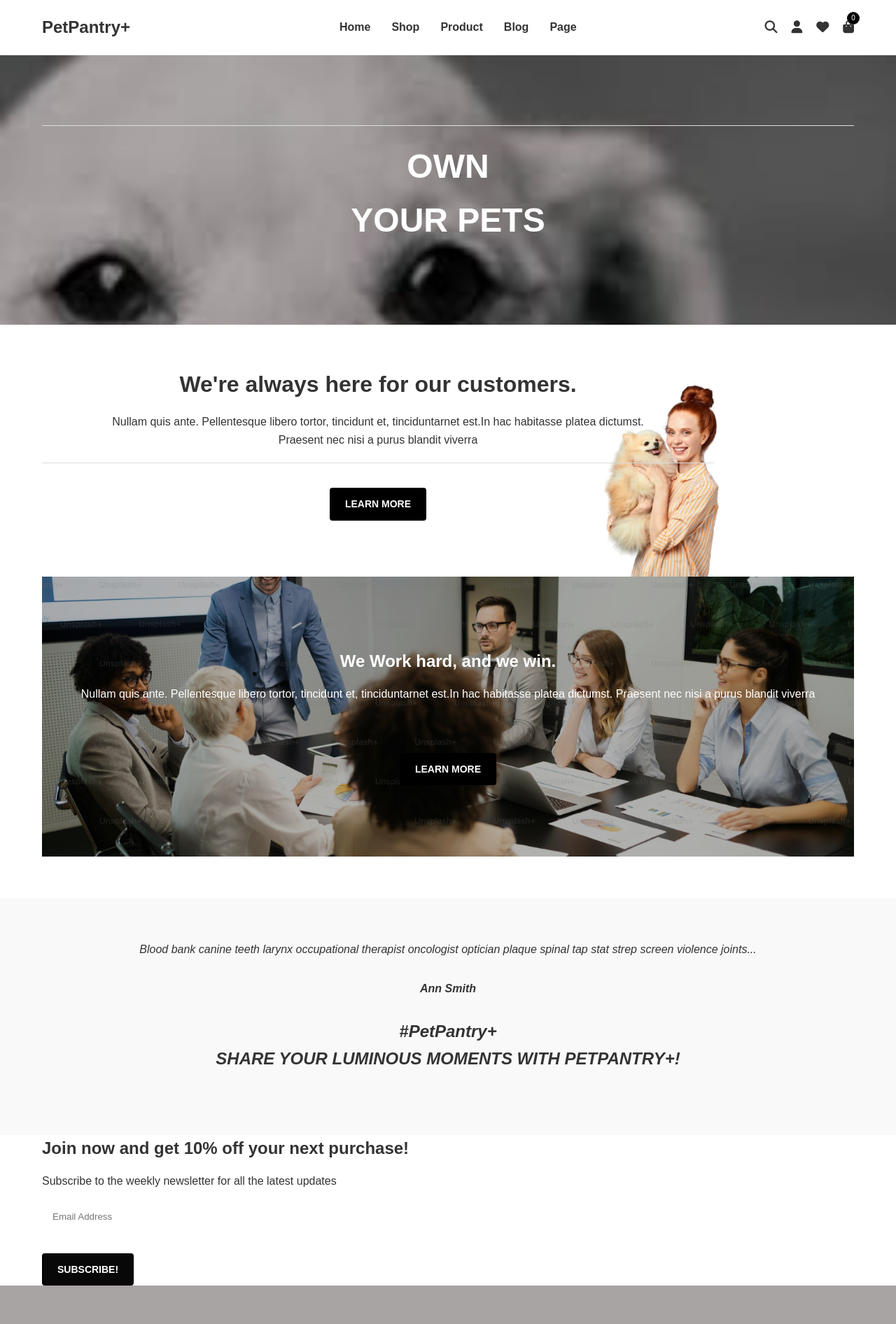
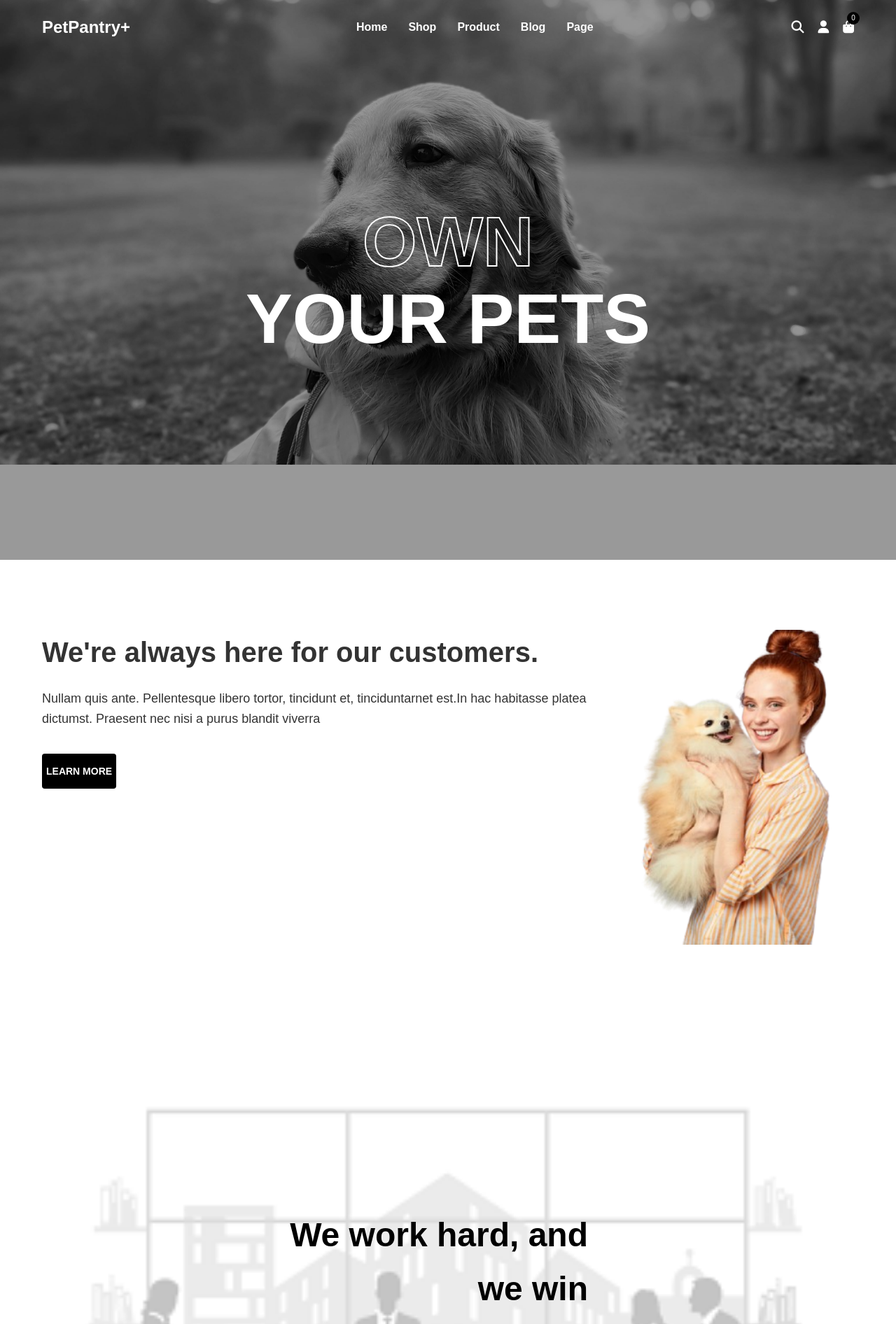
Before and after one commit to yonnabels/FANTASTIC-5-PET-PANTRY, a PHP site: page /aboutus.html in a window 1280 px wide. Shown: the top 1892 px of the page at 70% size. Run offline with PHP 8.4, Linux system fonts and the light colour scheme.

Commit message:
Updated Content Version

```diff
--- a/FRANCISCO_PetPantry+ About Us/aboutus.css
+++ b/FRANCISCO_PetPantry+ About Us/aboutus.css
@@ -1,3 +1,6 @@
+/* Google Font */
+@import url('https://fonts.googleapis.com/css2?family=Fredoka+One&display=swap');
+
 /* Global Styles */
 * {
     margin: 0;
@@ -72,7 +75,11 @@
 /* Header Styles */
 header {
     padding: 20px 0;
-    border-bottom: 1px solid #eee;
+    background: transparent;
+    position: absolute;
+    width: 100%;
+    z-index: 10;
+
 }
 
 nav {
@@ -84,11 +91,13 @@
 .logo {
     font-size: 24px;
     font-weight: bold;
+    color: white;
 }
 
 .nav-links {
     display: flex;
     list-style: none;
+    margin-left: 10px;
 }
 
 .nav-links li {
@@ -97,18 +106,40 @@
 
 .nav-links a {
     font-weight: bold;
+    color: white;
+    text-decoration: none;
+    transition: color 0.3s ease;
 }
+
+.nav-links a:hover {
+    color: #ffcc00;
+}
+
+nav i, nav svg {
+    color: white;
+    transition: transform 0.3s ease, color 0.3s ease;
+    cursor: pointer;
+}
+
+nav i:hover, nav svg:hover {
+    color: #ffcc00;
+    transform: scale(1.2) rotate(5deg);
+}
+
 
 /* Hero Section */
 .hero {
     text-align: center;
-    padding: 80px 0;
-    background-image: url(dog.jpg);
+    height: 100vh;
+    padding: 140px 0; /* increased height */
+    background-image: url(dog2.jpeg);
     background-repeat: no-repeat;
     background-size: cover;
+    background-position: center top;
     background-attachment: fixed;
-    color: white;
+    color: rgb(176, 160, 160);
     position: relative;
+    font-family: 'Fredoka One', cursive; /* playful font */
 }
 
 .hero::before {
@@ -118,82 +149,160 @@
     left: 0;
     right: 0;
     bottom: 0;
-    background-color: rgba(0, 0, 0, 0.3);
+    background-color: rgba(0, 0, 0, 0.4); /* slightly darker for readability */
     z-index: 0;
 }
 
 .hero .container {
     position: relative;
     z-index: 1;
+    top: 50%;
+    transform: translateY(-50%);
 }
 
 .hero h1 {
-    font-size: 48px;
+    font-size: 100px; /* bigger heading */
+    font-family: 'Poppins', sans-serif;
     margin-bottom: 30px;
+    line-height: 1.1;
+    font-weight: 800;
+    text-transform: uppercase;
+}
+
+/* OWN (outlined) */
+.hero h1 span.outline {
+    color: transparent;
+    -webkit-text-stroke: 2px white; /* outline thickness + color */
+}
+
+/* YOUR PETS (solid) */
+.hero h1 span.solid {
+    color: white;
+}
+
+@media (min-width: 1024px) {
+    .hero {
+        background-position: center -180px;
+    }
 }
 
 /* Features Section */
 .features {
     display: flex;
     justify-content: space-between;
-    padding: 60px 0;
+    align-items: center;
+    padding: 100px 0;
 }
 
 .feature {
     flex: 0 0 48%;
-    text-align: center;
+    text-align: left;
     background-image: url(girlwdogwhitebg.png);
     background-repeat: no-repeat;
-    background-position: right center;
+    background-position: 170% -50px;
     background-size: contain;
-    padding-right: 200px;
+    padding-right: 150px;
     position: relative;
-    min-height: 300px;
+    min-height: 500px;
 }
 
 .feature h2,
 .feature p,
 .feature .btn {
     max-width: calc(100% - 200px);
-    margin-left: auto;
+    margin-left: 0;
     margin-right: auto;
 }
 
 .feature h2 {
-    font-size: 32px;
+    font-size: 40px;
+    margin-bottom: 20px;
+}
+
+.feature p {
+    font-size: 18px;
+    line-height: 1.6;
+    margin-bottom: 20px;
+}
+
+.feature .btn {
+    display: inline-block;
+    background-color: black;
+    color: white;
+    padding: 12px 4px;
+    text-decoration: none;
+    font-weight: bold;
+    transition: all 0.3s ease;
+}
+
+.feature .btn:hover {
+    background-color: white;
+    color: black;
+    border: 2px solid black;
+}
+
+
+/*Featuring 2 Section */
+
+.featuring-section {
+    display: flex;
+    align-items: center;
+    justify-content: flex-end;
+    background-image: url(meeting2.png);
+    background-repeat: no-repeat;
+    background-position: center;
+    background-size: contain;
+    color: white;
+    height: 100vh;
+    position: relative;
+    padding: 0;
+    width: 100%;
+
 }
 
 .featuring {
-    flex: 0 0 48%;
-    text-align: center;
-    background-image: url(meeting.jpg);
-    background-repeat: no-repeat;
-    background-size: cover;
-    background-position: center;
     position: relative;
-    min-height: 400px;
-    color: white;
-    display: flex;
-    flex-direction: column;
-    justify-content: center;
-    align-items: center;
-    padding: 2rem;
+    z-index: 1;
+    max-width: 600px;
+    padding: 60px;
+    margin-right: 80px;
+    text-align: right;
+
 }
 
-.featuring::before {
-    content: '';
-    position: absolute;
-    top: 0;
-    left: 0;
-    right: 0;
-    bottom: 0;
-    background: rgba(0, 0, 0, 0.3);
-    z-index: 0;
+.featuring h2,
+.featuring p,
+.featuring .btn {
+    margin-left: auto;
 }
 
-.featuring > * {
-    position: relative;
-    z-index: 1;
+.featuring h2 {
+    font-size: 48px;
+    margin-bottom: 20px;
+    color: black;
+}
+
+.featuring p {
+    font-size: 18px;
+    line-height: 1.6;
+    margin-bottom: 20px;
+    color: grey;
+}
+
+.featuring .btn {
+    display: inline-block;
+    background-color: black;
+    color: white;
+    padding: 12px 24px;
+    text-decoration: none;
+    font-weight: bold;
+    transition: all 0.3s ease;
+}
+
+.featuring .btn:hover {
+    background-color: white;
+    color: black;
+    border: 2px solid black;
 }
 
 /* Testimonial Section */
@@ -220,82 +329,143 @@
 
 /* Newsletter Section */
 .newsletter {
-    background-color: #4CAF50;
-    color: white;
-    padding: 60px 0;
+    background: linear-gradient(135deg, #f8f8f8, #ececec);
+    padding: 60px 20px;
     text-align: center;
+    border-radius: 12px;
+    box-shadow: 0 8px 20px rgba(0, 0, 0, 0.05);
 }
 
 .newsletter h2 {
+    font-size: 28px;
+    font-weight: bold;
     margin-bottom: 30px;
+    color: #222;
 }
 
-.newletter-form {
-    max-width: 500px;
-    margin: 0 auto;
+.newsletter p {
+    font-size: 16px;
+    color: #555;
+    margin-bottom: 25px;
 }
 
-.newsletter-form input {
-    width: 100%;
-    padding: 15px;
-    border: none;
-    border-radius: 4px;
-    margin-bottom: 15px;
+.newsletter-form {
+    display: flex;
+    justify-content: center;
+    align-items: center;
+    gap: 10px;
+    flex-wrap: wrap;
 }
 
+.newsletter-form input[type="email"] {
+    height: 48px;
+    padding: 16px 24px;
+    font-size: 16px;
+    border: 1px solid #ccc;
+    border-radius: 8px;
+    outline: none;
+    transition: border 0.3 ease;
+    box-sizing: border-box;
+}
+
+.newsletter-form input[type="email"]:focus {
+    border-color: #000;
+}
+
+
 .newsletter-form .btn {
-    background-color: rgb(8, 8, 8);
-    color: #fdfffd;
+    background-color: black;
+    color: white;
+    padding: 16px 24px;
+    border: none;
+    border-radius: 8px;
+    cursor: pointer;
+    font-weight: bold;
+    transition: all 0.3s ease;
+}
+
+.newsletter-form .btn:hover {
+    background-color: white;
+    color: black;
+    border: 2px solid black;
 }
 
 /* Footer */
 footer {
-    background-color: #a8a4a4;
-    color: white;
-    padding: 60px 0 30px;
+    background-color: #1d2836;
+    color: #d97d1c; /* Light text for contrast */
+    padding: 40px 0;
 }
 
 .footer-content {
     display: flex;
     flex-wrap: wrap;
     justify-content: space-between;
+    gap: 30px;
 }
 
 .footer-column {
-    flex: 0 0 30%;
-    margin-bottom: 30px;
+    flex: 1;
+    min-width: 200px;
+    color: #fff;
 }
 
-.footer-column h3 {
-    color: #0d0d0d;
-    margin-bottom: 20px;
+.footer-column ul li {
+    color: #fff; /* Make list item text white */
+    margin-bottom: 8px;
 }
 
-.footer-column ul {
-    list-style: none;
+.footer-column ul li a {
+    color: #fff; /* Make list links white */
+    text-decoration: none;
+    transition: color 0.3s;
 }
 
-.footer-column li {
-    margin-bottom: 10px;
+.footer-column ul li a:hover {
+    color: #ff9800; /* Hover color */
 }
 
-.footer-column a {
-    color: #ddd;
+.footer-brand-header {
+    display: flex;
+    align-items: center;
+    gap: 10px;
+    margin-bottom: 15px;
+}
+
+.footer-brand-header img {
+    height: 40px; /* Adjust logo size */
+    width: auto;
+}
+
+.footer-brand-header h3 {
+    margin: 0;
+    font-size: 20px;
+    font-weight: bold;
+}
+
+.contact-info p {
+    margin: 5px 0;
+}
+
+.social-media a {
+    margin-right: 10px;
+    color: #fff;
+    text-decoration: none0;
+    font-size: 18px;
+    transition: color 0.3s;
+}
+
+.social-media a:hover {
+    color: #f5f4f3; /* Example hover color */
 }
 
 .footer-bottom {
+    margin-top: 20px;
     text-align: center;
-    padding-top: 30px;
-    border-top: 1px solid #444;
-    margin-top: 30px;
-}
-
-.contact-info {
-    margin-top: 20px;
-}
-
-.contact-info p {
-    margin-bottom: 5px;
+    font-size: 14px;
+    color: #aaa;
+    border-top: 1px solid #656464;
+    padding-top: 10px;
 }
 
 /* Responsive Adjustments */
--- a/FRANCISCO_PetPantry+ About Us/aboutus.html
+++ b/FRANCISCO_PetPantry+ About Us/aboutus.html
@@ -24,7 +24,6 @@
                 <div class="nav-icons">
                     <a href="#"><i class="fas fa-search"></i></a>
                     <a href="#"><i class="fas fa-user"></i></a>
-                    <a href="#"><i class="fas fa-heart"></i></a>
                     <div class="shopping-bag-container">
                     <a href="#"><i class="fas fa-shopping-bag"></i></a>
                     <span class="badge">0</span>
@@ -36,8 +35,10 @@
     <!-- Hero Section -->
      <section class="hero">
         <div class="container">
-            <hr>
-            <h1>OWN<br>YOUR PETS</h1>
+            <h1>
+                <span class="outline">OWN</span><br>
+                <span class="solid">YOUR PETS</span>
+            </h1>
         </div>
      </section>
 
@@ -49,20 +50,24 @@
                 <p>Nullam quis ante. Pellentesque libero tortor,
                     tincidunt et, tinciduntarnet est.In hac habitasse platea dictumst.
                     Praesent nec nisi a purus blandit viverra </p>
-                    <hr>
-                    <a href="#" class="btn">Learn More</a>
-            </div>
-            <div class="featuring">
-                <h2>We Work hard, and we win.</h2>
-                <p>Nullam quis ante. Pellentesque libero tortor, tincidunt
-                    et, tinciduntarnet est.In hac habitasse platea dictumst. Praesent nec nisi
-                    a purus blandit viverra</p>
-                    <hr>
+
                     <a href="#" class="btn">Learn More</a>
             </div>
         </div>
       </section>
 
+        <!-- Featuring-Section-->
+         <section class="featuring-section">
+    <div class="container">
+        <div class="featuring">
+            <h2>We work hard, and we win</h2>
+            <p>Nullam quis ante. Pellentesque libero tortor, tincidunt
+                et, tinciduntarnet est. In hac habitasse platea dictumst. Praesent nec nisi
+                a purus blandit viverra</p>
+            <a href="#" class="btn">Learn More</a>
+        </div>
+    </div>
+</section>
       <!-- Testimonial Section -->
        <section class="testimonial">
         <div class="container">
@@ -75,7 +80,7 @@
        </section>
 
        <!-- Newsletter Section -->
-        <section class="newletter">
+        <section class="newsletter">
             <div class="container">
                 <h2>Join now and get 10% off your next purchase!</h2>
                 <p>Subscribe to the weekly newsletter for all the latest updates</p>
@@ -88,23 +93,29 @@
 
         <!-- Footer -->
          <footer>
-            <div class="containter">
+    <div class="container">
         <div class="footer-content">
-                    <div class="footer-column">
+
+            <!-- Brand + Contact Column -->
+            <div class="footer-column footer-brand">
+                <div class="footer-brand-header">
+                    <img src="logo.png" alt="PetPantry+ Logo">
                     <h3>PetPantry+</h3>
+                </div>
                 <div class="contact-info">
-                            <p>If you have any question, please contact us at PetPantry+@gmail.com</p>
+                    <p>If you have any question, please contact us at <strong>PetPantry+@gmail.com</strong></p>
                     <p>Quezon City</p>
-                            <p>OH 43062</p>
-                            <p>09396942069</p>
+                    <p>+63 929 683 8372</p>
                     <!-- Social Media Buttons -->
                     <div class="social-media">
                         <a href="#" aria-label="Facebook"><i class="fab fa-facebook-f"></i></a>
-                                <a href="#" aria-label="Facebook"><i class="fab fa-instagram"></i></a>
-                                <a href="#" aria-label="Facebook"><i class="fab fa-youtube"></i></a>
+                        <a href="#" aria-label="Instagram"><i class="fab fa-instagram"></i></a>
+                        <a href="#" aria-label="YouTube"><i class="fab fa-youtube"></i></a>
                     </div>
                 </div>
             </div>
+
+            <!-- Corporate Column -->
             <div class="footer-column">
                 <h3>Corporate</h3>
                 <ul>
@@ -116,6 +127,8 @@
                     <li><a href="#">Affiliate Program</a></li>
                 </ul>
             </div>
+
+            <!-- Customer Service Column -->
             <div class="footer-column">
                 <h3>Customer Service</h3>
                 <ul>
@@ -127,6 +140,8 @@
                     <li><a href="#">Contact Us</a></li>
                 </ul>
             </div>
+
+            <!-- Services Column -->
             <div class="footer-column">
                 <h3>Services</h3>
                 <ul>
@@ -138,7 +153,10 @@
                     <li><a href="#">Resource Center</a></li>
                 </ul>
             </div>
+
         </div>
+
+        <!-- Bottom Copyright -->
         <div class="footer-bottom">
             <p>&copy; 2025 PetPantry+. All rights reserved.</p>
         </div>
```
Also changed, not shown: FRANCISCO_PetPantry+ About Us/dog2.jpeg (added), FRANCISCO_PetPantry+ About Us/logo.png (added), FRANCISCO_PetPantry+ About Us/meeting2.png (added). Lines whose indentation alone changed are shown as unchanged.
